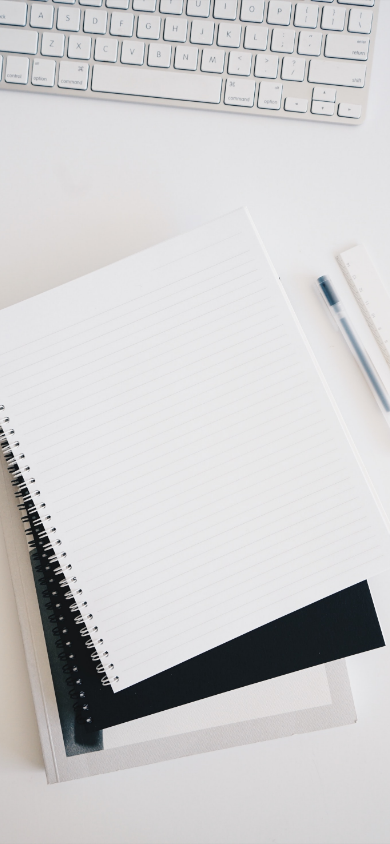
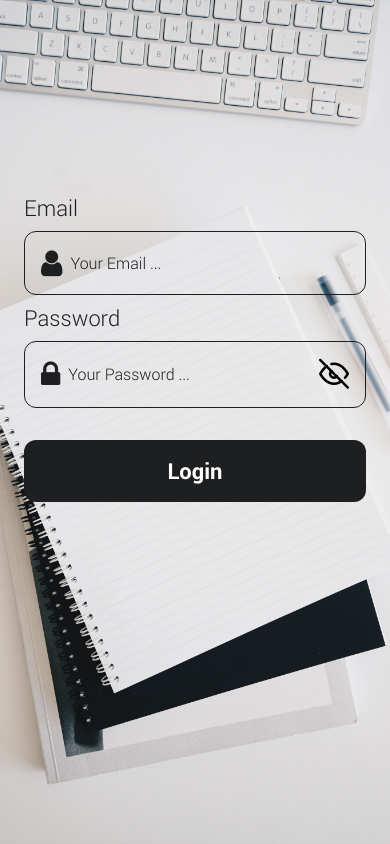
Before and after one commit to NguyenTranMinhTrang/todo_android, a React Native app: screen /Login in a window 390 px wide. Built offline with nearby package versions, Linux system fonts and the light colour scheme.

Commit message:
Login UI

```diff
--- a/app/constants/theme.js
+++ b/app/constants/theme.js
@@ -46,8 +46,11 @@ export const SIZES = {
 export const FONTS = {
     largeTitle: { fontFamily: "Roboto-Black", fontSize: SIZES.largeTitle, lineHeight: 55 },
     h1: { fontFamily: "Roboto-Black", fontSize: SIZES.h1, lineHeight: 36 },
+    h1_light: { fontFamily: "Roboto-Light", fontSize: SIZES.h1, lineHeight: 36 },
     h2: { fontFamily: "Roboto-Bold", fontSize: SIZES.h2, lineHeight: 30 },
+    h2_light: { fontFamily: "Roboto-Light", fontSize: SIZES.h2, lineHeight: 30 },
     h3: { fontFamily: "Roboto-Bold", fontSize: SIZES.h3, lineHeight: 22 },
+    h3_light: { fontFamily: "Roboto-Light", fontSize: SIZES.h3, lineHeight: 22 },
     h4: { fontFamily: "Roboto-Bold", fontSize: SIZES.h4, lineHeight: 22 },
     body1: { fontFamily: "Roboto-Regular", fontSize: SIZES.body1, lineHeight: 36 },
     body2: { fontFamily: "Roboto-Regular", fontSize: SIZES.body2, lineHeight: 30 },
--- a/app/screens/Login.js
+++ b/app/screens/Login.js
@@ -1,8 +1,21 @@
 import React from "react";
-import { View, Text, StyleSheet, SafeAreaView, ImageBackground, Platform, StatusBar } from "react-native";
-import { FONTS, images } from "../constants";
+import {
+    View,
+    Text,
+    StyleSheet,
+    TextInput,
+    ImageBackground,
+    Platform,
+    StatusBar,
+    TouchableOpacity,
+    KeyboardAvoidingView
+} from "react-native";
+import { FONTS, images, SIZES, COLORS } from "../constants";
+import { FontAwesome, Feather } from '@expo/vector-icons';
 
-const Login = () => {
+const Login = ({ navigation }) => {
+
+    const [hide, setHide] = React.useState(true);
 
     React.useEffect(() => {
         if (Platform.OS === "android") {
@@ -16,11 +29,101 @@ const Login = () => {
         return (
             <View
                 style={{
-                    flex: 1,
+                    marginTop: SIZES.height * 0.2,
+                    padding: SIZES.padding,
+                    justifyContent: 'center'
                 }}
             >
 
-            </View>
+                <Text style={{ ...FONTS.h2_light, color: COLORS.black }}>Email</Text>
+                <View
+                    style={{
+                        flexDirection: "row",
+                        alignItems: 'center',
+                        borderWidth: 1,
+                        borderColor: COLORS.black,
+                        borderRadius: SIZES.radius,
+                        padding: SIZES.base * 2,
+                        marginVertical: SIZES.base
+                    }}
+                >
+                    <View
+                        style={{
+                            marginRight: SIZES.base
+                        }}
+                    >
+                        <FontAwesome name="user" size={30} color={COLORS.black} />
+                    </View>
+
+                    <TextInput
+                        placeholder="Your Email ..."
+                        placeholderTextColor={COLORS.black}
+                        style={{
+                            ...FONTS.h3_light,
+                            color: COLORS.black
+                        }}
+                    />
+                </View>
+                {/* Password */}
+                <Text style={{ ...FONTS.h2_light, color: COLORS.black }}>Password</Text>
+                <View
+                    style={{
+                        flexDirection: "row",
+                        alignItems: 'center',
+                        borderWidth: 1,
+                        borderColor: COLORS.black,
+                        borderRadius: SIZES.radius,
+                        padding: SIZES.base * 2,
+                        marginVertical: SIZES.base
+                    }}
+                >
+                    <View
+                        style={{
+                            marginRight: SIZES.base
+                        }}
+                    >
+                        <FontAwesome name="lock" size={30} color={COLORS.black} />
+                    </View>
+
+                    <TextInput
+                        placeholder="Your Password ..."
+                        placeholderTextColor={COLORS.black}
+                        secureTextEntry={hide}
+                        style={{
+                            ...FONTS.h3_light,
+                            color: COLORS.black,
+                            flex: 1
+                        }}
+                    />
+
+                    <TouchableOpacity
+                        onPress={() => setHide(!hide)}
+                    >
+                        {
+                            hide ?
+                                <Feather name="eye-off" size={30} color="black" />
+                                :
+                                <Feather name="eye" size={30} color="black" />
+                        }
+
+                    </TouchableOpacity>
+                </View>
+
+                <TouchableOpacity
+                    style={{
+                        marginTop: SIZES.padding,
+                        backgroundColor: COLORS.black,
+                        justifyContent: 'center',
+                        alignItems: 'center',
+                        paddingVertical: SIZES.base * 2,
+                        borderRadius: SIZES.radius
+
+                    }}
+                    onPress={() => navigation.navigate('SignIn')}
+                >
+                    <Text style={{ ...FONTS.h2, color: COLORS.white }}>Login</Text>
+                </TouchableOpacity>
+            </View >
         )
     }
 
```
